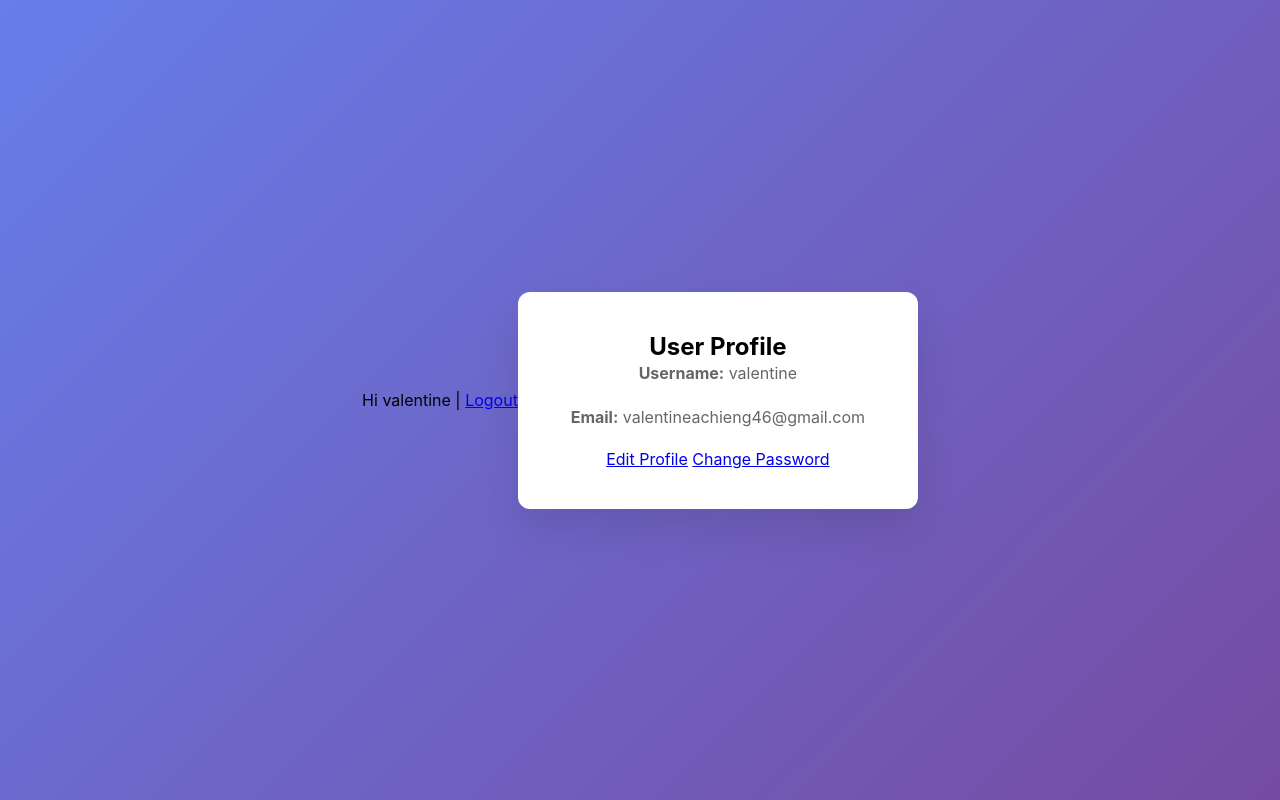
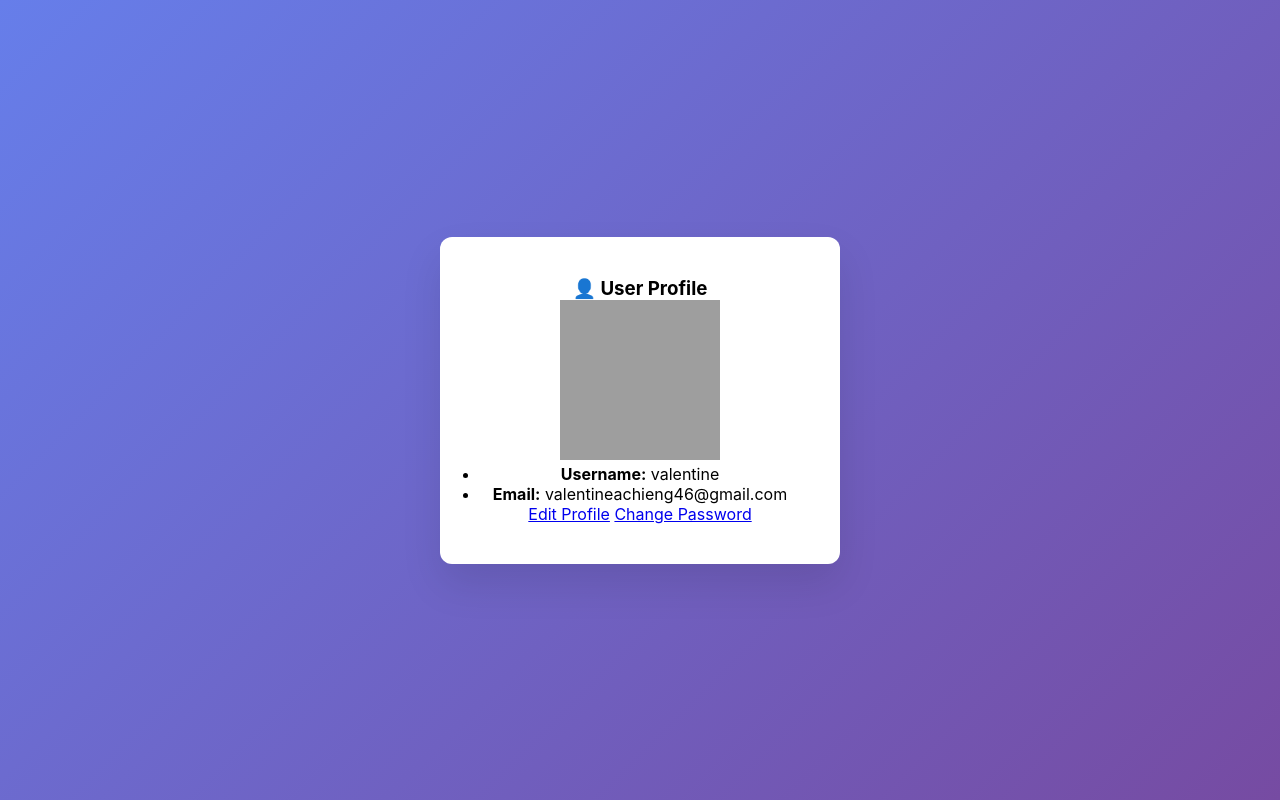
Before and after one commit to vall514/django-user-functionality, a Django app: page /accounts/home/ in a window 1280 px wide. Run offline with Django 5.2, Linux system fonts and the light colour scheme; a user stored in the database is signed in; grey boxes are pictures that could not be loaded.

Commit message:
mae some changes

```diff
--- a/accounts/static/css/styles.css
+++ b/accounts/static/css/styles.css
@@ -41,7 +41,7 @@ form {
     position: relative;
 }
 
-/* Form title */
+/* Form title
 form::before {
     content: "Register";
     display: block;
@@ -50,7 +50,7 @@ form::before {
     font-weight: 600;
     margin-bottom: 30px;
     text-align: center;
-}
+}*/
 
 /* Style the form fields directly */
 form > * {
--- a/accounts/templates/accounts/profile.html
+++ b/accounts/templates/accounts/profile.html
@@ -1,12 +1,49 @@
 {% extends 'base.html' %}
 
 {% block content %}
-<div class="container mt-4">
-  <h2>User Profile</h2>
-  <p><strong>Username:</strong> {{ user.username }}</p>
-  <p><strong>Email:</strong> {{ user.email }}</p>
+<div class="container mt-5">
+  <div class="row justify-content-center">
+    <div class="col-md-10">
+      <div class="card shadow rounded-4 border-0">
+        <div class="card-body p-4">
+          <h3 class="card-title mb-4 text-center">👤 User Profile</h3>
+          <div class="row align-items-center">
 
-  <a href="{% url 'edit_profile' %}" class="btn btn-primary">Edit Profile</a>
-  <a href="{% url 'password_change' %}" class="btn btn-warning">Change Password</a>
+            <!-- Profile Image Section -->
+            <div class="col-md-4 text-center mb-4 mb-md-0">
+              {% if user.profile.image %}
+                <img src="{{ user.profile.image.url }}" alt="Profile Picture"
+                     class="img-fluid rounded-circle shadow-sm"
+                     style="width: 160px; height: 160px; object-fit: cover;">
+              {% else %}
+                <img src="/static/images/default-profile.png" alt="Default Profile Picture"
+                     class="img-fluid rounded-circle shadow-sm"
+                     style="width: 160px; height: 160px; object-fit: cover;">
+              {% endif %}
+            </div>
+
+            <!-- User Info Section -->
+            <div class="col-md-8">
+              <ul class="list-group list-group-flush">
+                <li class="list-group-item"><strong>Username:</strong> {{ user.username }}</li>
+                <li class="list-group-item"><strong>Email:</strong> {{ user.email }}</li>
+                {% if user.profile.bio %}
+                  <li class="list-group-item"><strong>Bio:</strong> {{ user.profile.bio }}</li>
+                {% endif %}
+                {% if user.profile.phone %}
+                  <li class="list-group-item"><strong>Phone:</strong> {{ user.profile.phone }}</li>
+                {% endif %}
+              </ul>
+              <div class="mt-4">
+                <a href="{% url 'edit_profile' %}" class="btn btn-outline-primary me-2">Edit Profile</a>
+                <a href="{% url 'password_change' %}" class="btn btn-outline-warning">Change Password</a>
+              </div>
+            </div>
+
+          </div>
+        </div>
+      </div>
+    </div>
+  </div>
 </div>
 {% endblock %}
--- a/accounts/urls.py
+++ b/accounts/urls.py
@@ -11,5 +11,5 @@ urlpatterns = [
     path('change-password/', views.CustomPasswordChangeView.as_view(template_name='accounts/change_password.html'
     ), name='change_password'),
     path('verify/', views.verify_user, name='verify_user'),
-    path('home/', views.profile_view, name='home')
+    path('home/', views.profile_view, name='home'),
 ]
--- a/accounts/views.py
+++ b/accounts/views.py
@@ -71,3 +71,6 @@ def verify_user(request):
             return render(request, 'accounts/verify.html', {'error': 'Invalid verification code'})
 
     return render(request, 'accounts/verify.html')
+
+def home(request):
+    return render(request, 'home.html')
--- a/templates/base.html
+++ b/templates/base.html
@@ -8,7 +8,6 @@
 <body>
 
   {% if user.is_authenticated %}
-    <p>Hi {{ user.username }} | <a href="{% url 'logout' %}">Logout</a></p>
   {% else %}
     <p><a href="{% url 'login' %}">Login</a> | <a href="{% url 'register' %}">Register</a></p>
   {% endif %}
--- a/user_functionality/urls.py
+++ b/user_functionality/urls.py
@@ -17,12 +17,15 @@ Including another URLconf
 from django.contrib import admin
 from django.urls import path,include
 from django.contrib.auth import views as auth_views
+from accounts.views import home  # Import the home view
 
 urlpatterns = [
     path('admin/', admin.site.urls),
     path('accounts/', include('accounts.urls')),
-    path('accounts/', include('django.contrib.auth.urls')),  # <-- add this
+    path('accounts/', include('django.contrib.auth.urls')),
+    path('', include('django.contrib.auth.urls')), # <-- add this
     path('login/', auth_views.LoginView.as_view(template_name='accounts/login.html'), name='login'),
     path('logout/', auth_views.LogoutView.as_view(next_page='login'),name='logout'),
+    path('', home , name='home'), # Home view
         # Include the accounts app URLs
 ]
```
Also changed, not shown: accounts/templates/accounts/edit_profile.html (+32 -8 lines), accounts/templates/accounts/home.html (+22 -11 lines), README.md, accounts/forms.py (line endings or trailing spaces), db.sqlite3, 12 other files.
